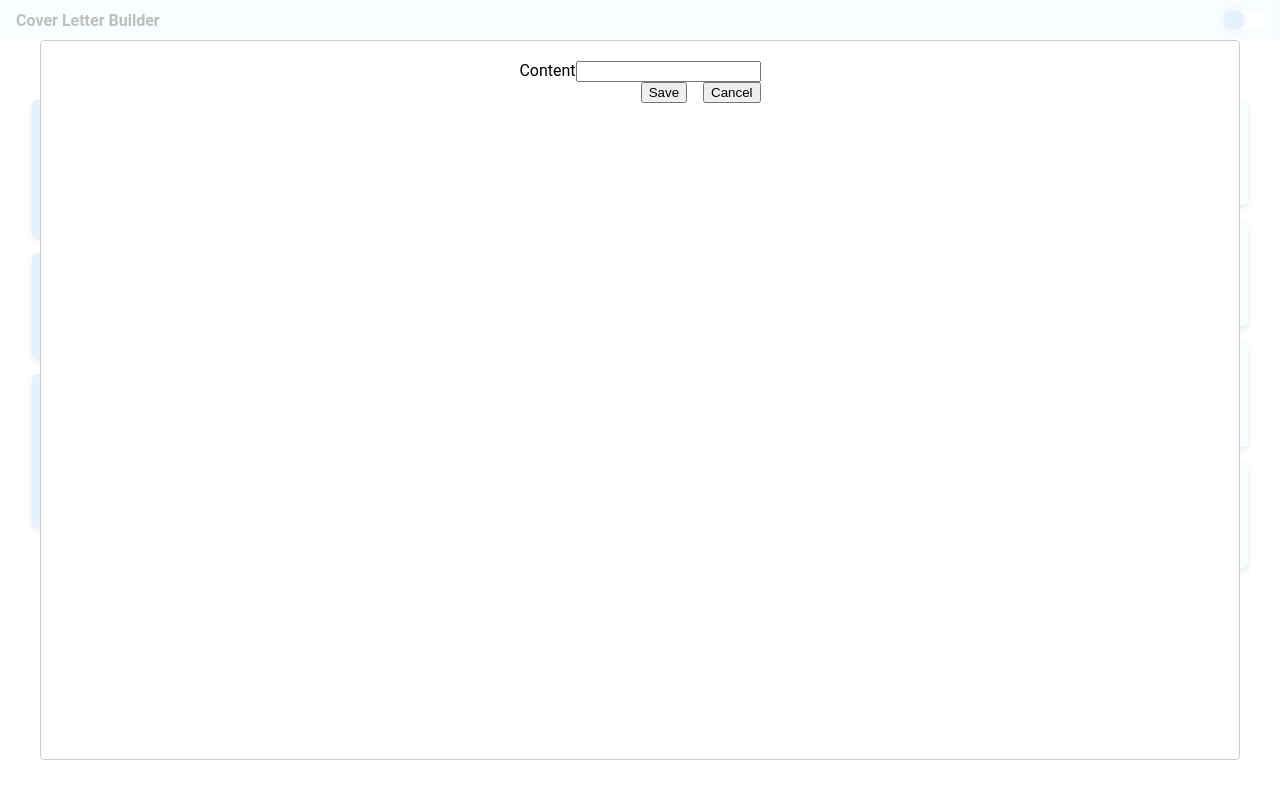
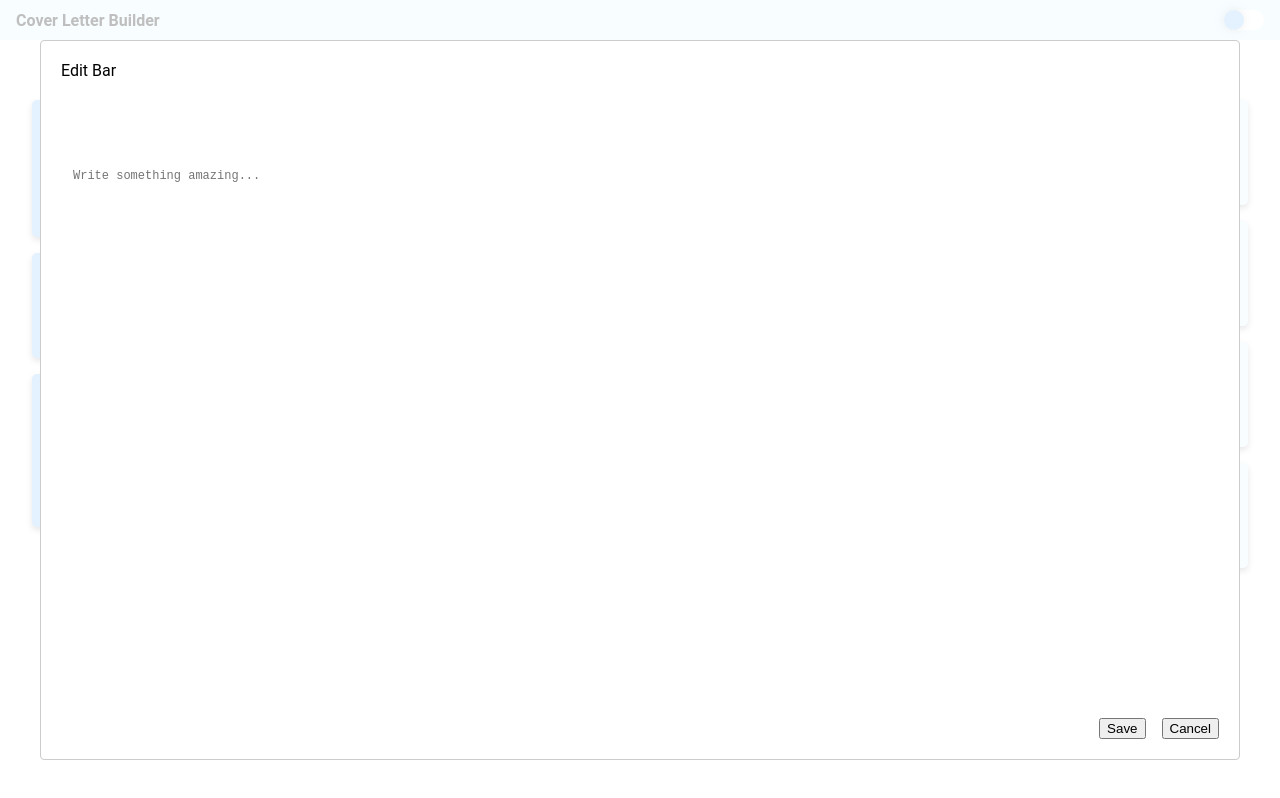
Before and after one commit to thangpham7793/resume-builder, a React (Create React App) app: page / in a window 1280 px wide. Both pictures are taken after a click on the element 296 px from the left and 70 px from the top of the page. Built offline with nearby package versions, Linux system fonts and the light colour scheme.

Commit message:
Add basic form style

```diff
--- a/src/containers/SnippetForm.tsx
+++ b/src/containers/SnippetForm.tsx
@@ -1,11 +1,14 @@
 import { ISnippet, LaneType } from "../types";
 import React, { useState } from "react";
 
+import { Tag } from "../components/Tag/Tag";
+import { Theme } from "../theme/theme";
 import faker from "faker";
 import { layout } from "../theme/layout";
 import styled from "styled-components";
 import { useModalContext } from "../contexts/ModalContext";
 import { useSnippetContextDispatch } from "../contexts/SnippetContext";
+import { useTheme } from "../theme/ThemeContext";
 
 type SnippetFormProps = {
   snippet?: ISnippet;
@@ -21,6 +24,25 @@ const emptySnippet: ISnippet = {
 
 const FormWrapper = styled.div`
   ${layout.flexCentered}
+  height: 100%;
+`;
+
+const Form = styled.form`
+  width: 100%;
+  height: 100%;
+  display: flex;
+  flex-direction: column;
+  justify-content: space-between;
+`;
+
+const EditBarWrapper = styled.div``;
+
+const TagsWrapper = styled.div`
+  display: flex;
+  justify-content: flex-end;
+  flex-direction: column:
+  height: max-content;
+  background: #ddd;
 `;
 
 const ButtonsWrapper = styled.div`
@@ -31,11 +53,26 @@ const ButtonsWrapper = styled.div`
   }
 `;
 
+const TextAreaWrapper = styled("div")<{ th: Theme; isDarkMode: boolean }>`
+  & textarea {
+    resize: none;
+    width: 100%;
+    height: 100%;
+    font-size: ${({ th }) => th.text.fontSize.s};
+    background-color: transparent;
+    border: 0;
+    padding: 0.75rem 0.75rem 0 0.75rem;
+  }
+  height: 60%;
+  display: flex;
+`;
+
 export const SnippetForm = ({
   snippet = emptySnippet,
   onConfirmClick,
 }: SnippetFormProps) => {
   const { closeModal } = useModalContext();
+  const { theme, isDarkMode } = useTheme();
   const [tempSnippet, setTempSnippet] = useState(snippet);
   const { addSnippet } = useSnippetContextDispatch();
 
@@ -45,25 +82,30 @@ export const SnippetForm = ({
 
   const createSetValue = (key: keyof ISnippet) => ({
     target: { value },
-  }: React.ChangeEvent<HTMLInputElement>) => {
+  }: React.ChangeEvent<HTMLTextAreaElement>) => {
     setValue(key, value);
   };
 
   return (
     <FormWrapper>
-      <form
+      <Form
         onSubmit={(e) => {
           e.preventDefault();
         }}
       >
-        <div>
-          <label>Content</label>
-          <input
-            type="textarea"
+        <EditBarWrapper>Edit Bar</EditBarWrapper>
+        <TextAreaWrapper th={theme} isDarkMode={isDarkMode}>
+          <textarea
+            placeholder="Write something amazing..."
             value={tempSnippet.body}
             onChange={createSetValue("body")}
           />
-        </div>
+        </TextAreaWrapper>
+        <TagsWrapper>
+          {snippet.tags?.map((t) => (
+            <Tag key={t} tag={t} />
+          ))}
+        </TagsWrapper>
         <ButtonsWrapper>
           <div
             onClick={() => {
@@ -82,7 +124,7 @@ export const SnippetForm = ({
             <button>Cancel</button>
           </div>
         </ButtonsWrapper>
-      </form>
+      </Form>
     </FormWrapper>
   );
 };
```
